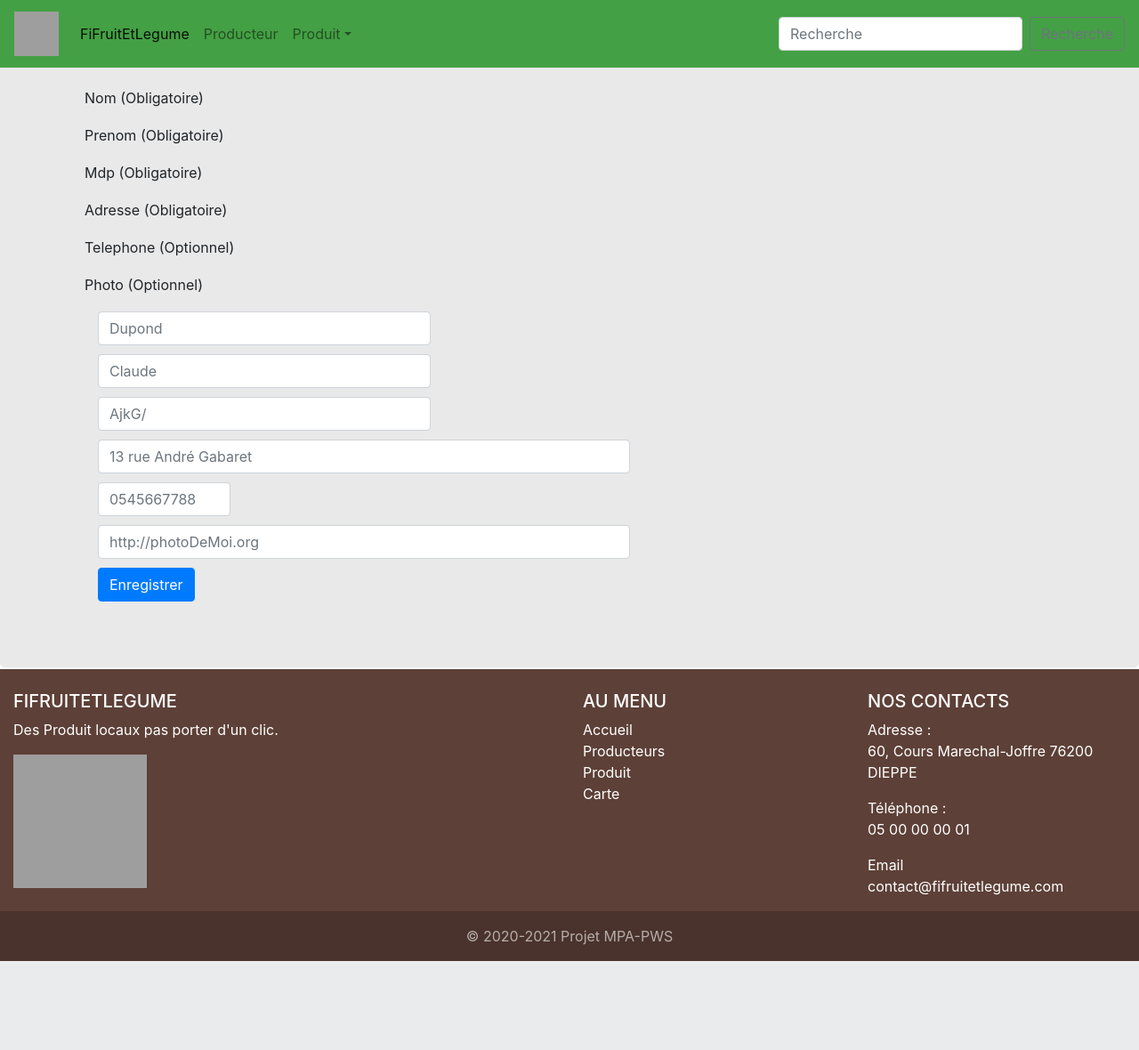
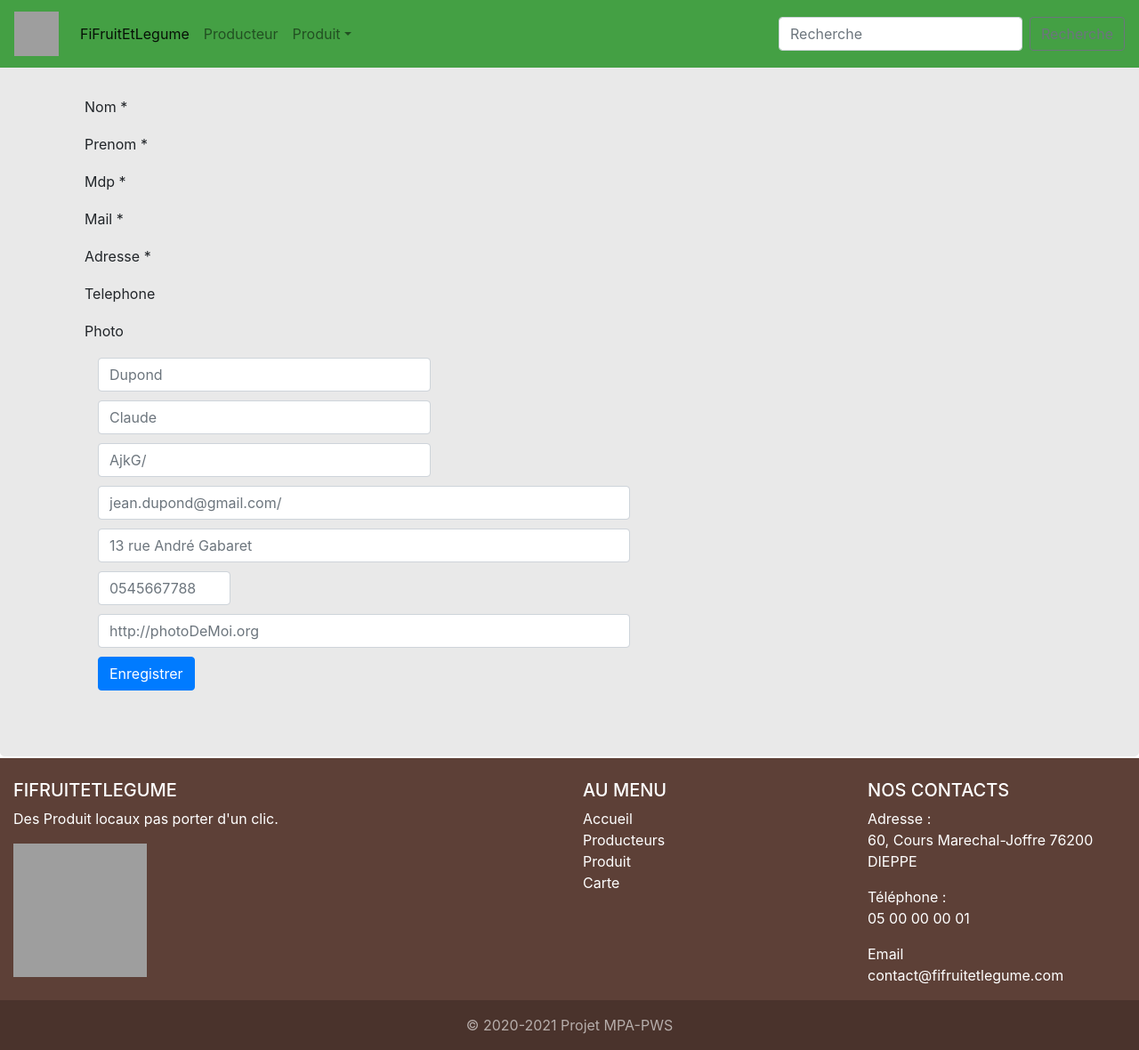
Before and after one commit to Gael-Mousset/FiFruitEtLegume, a Symfony app: template FiFruitEtLegume/templates/Connexion/connexion.html.twig in a window 1280 px wide. Shown: the whole page at 89% size. Before the commit the page ends 1080 px from the top, so only its background shows below. Run offline with Twig, Linux system fonts and the light colour scheme; the template is opened without the code that fills it, so the values that code supplies are empty; form fields are guessed from the names that the template uses; some libraries are stand-ins or nearby versions; grey boxes are pictures that could not be loaded.

Commit message:
[EDIT][ADD] Champ mail et affichage avec couleur de la validation de l'inscription

```diff
--- a/FiFruitEtLegume/src/Controller/ConnexionController.php
+++ b/FiFruitEtLegume/src/Controller/ConnexionController.php
@@ -42,6 +42,7 @@ class ConnexionController extends AbstractController
                 return $this->render('Connexion/connexion.html.twig', [
                     "name" => "Inscription",
                     'form' => $form->createView(),
+                    'validationInscription' => true,
                     'inscription' => "L'inscription est validé."
                 ]);
             }
@@ -50,6 +51,7 @@ class ConnexionController extends AbstractController
                 return $this->render('Connexion/connexion.html.twig', [
                     "name" => "Inscription" ,
                     'form' => $form->createView(),
+                    'validationInscription' => false,
                     'inscription' => "L'inscription est refusé."
                 ]);
             }
@@ -59,6 +61,7 @@ class ConnexionController extends AbstractController
             return $this->render('Connexion/connexion.html.twig', [
                 "name" => "Inscription" ,
                 'form' => $form->createView(),
+                'validationInscription' => null,
                 'inscription' => "Voulez-vous vous inscrire?"
             ]);
         }
--- a/FiFruitEtLegume/templates/Connexion/connexion.html.twig
+++ b/FiFruitEtLegume/templates/Connexion/connexion.html.twig
@@ -24,29 +24,54 @@
             color: RED;
             font-size: 12px;
         }
+        .messageFormulaire
+        {
+            width: 100%;
+            font-size: 30px;
+            padding: 5px;
+        }
     </style>
 
-    {{ inscription }}
+    <div>
+        <!-- TODO text introduction page -->
+    </div>
+
+    {% if validationInscription == null %}
+        <div class="messageFormulaire">
+            {{ inscription }}
+        </div>
+    {% elseif validationInscription == true %}
+        <div class="messageFormulaire" style="background-color: green">
+            {{ inscription }}
+        </div>
+    {% elseif validationInscription == false %}
+        <div class="messageFormulaire" style="background-color: red">
+            {{ inscription }}
+        </div>
+    {% endif %}
 
     {{ form_start(form, {'attr': {'class': 'row'}}) }}
     <div class="formCoteText">
         <div class="formTextElement">
-            {{ form_label(form.nom) }} (Obligatoire)
+            {{ form_label(form.nom) }} *
         </div>
         <div class="formTextElement">
-            {{ form_label(form.prenom) }} (Obligatoire)
+            {{ form_label(form.prenom) }} *
         </div>
         <div class="formTextElement">
-            {{ form_label(form.mdp) }} (Obligatoire)
+            {{ form_label(form.mdp) }} *
         </div>
         <div class="formTextElement">
-            {{ form_label(form.adresse) }} (Obligatoire)
+            {{ form_label(form.mail) }} *
         </div>
         <div class="formTextElement">
-            {{ form_label(form.telephone) }} (Optionnel)
+            {{ form_label(form.adresse) }} *
         </div>
         <div class="formTextElement">
-            {{ form_label(form.photo) }} (Optionnel)
+            {{ form_label(form.telephone) }}
+        </div>
+        <div class="formTextElement">
+            {{ form_label(form.photo) }}
         </div>
     </div>
     <div class="formCoteChamp">
@@ -58,6 +83,9 @@
         </div>
         <div class="formChampElement col s12 m6 l6">
             {{ form_widget(form.mdp, {'attr': {'placeholder': 'AjkG/', 'style': 'width:50%'}}) }}
+        </div>
+        <div class="formChampElement col s12 m6 l6">
+            {{ form_widget(form.mail, {'attr': {'placeholder': 'jean.dupond@gmail.com/', 'style': 'width:80%'}}) }}
         </div>
         <div class="formChampElement col s12 m6 l6">
             {{ form_widget(form.adresse, {'attr': {'placeholder': '13 rue André Gabaret', 'style': 'width:80%'}}) }}
@@ -73,6 +101,8 @@
             <span class="error">
                 {{ form_errors(form.nom) }}
                 {{ form_errors(form.prenom) }}
+                {{ form_errors(form.mdp) }}
+                {{ form_errors(form.mail) }}
                 {{ form_errors(form.adresse) }}
                 {{ form_errors(form.nom) }}
             </span>
```
